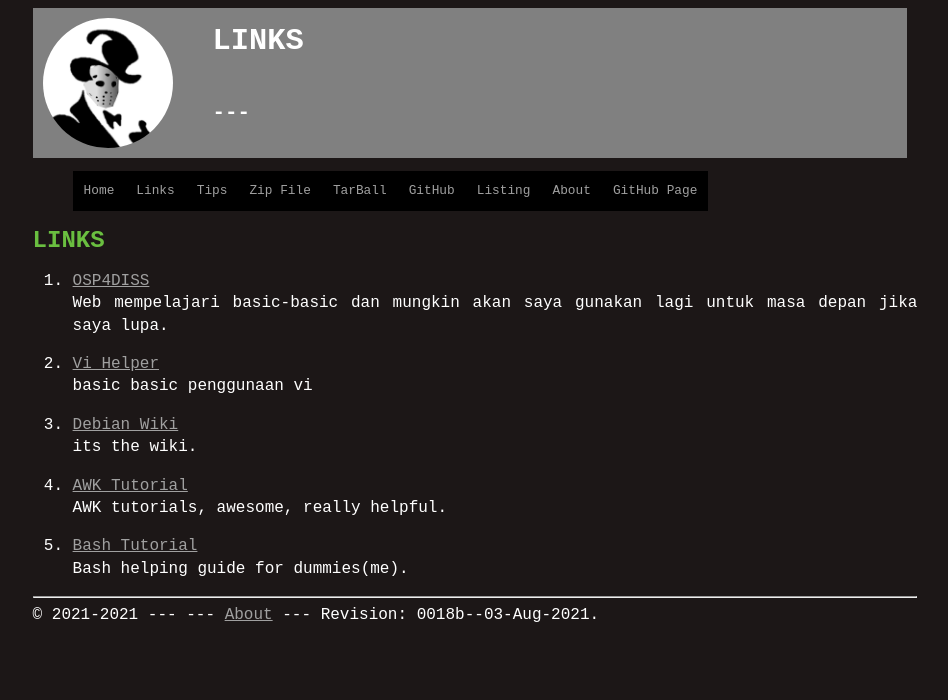
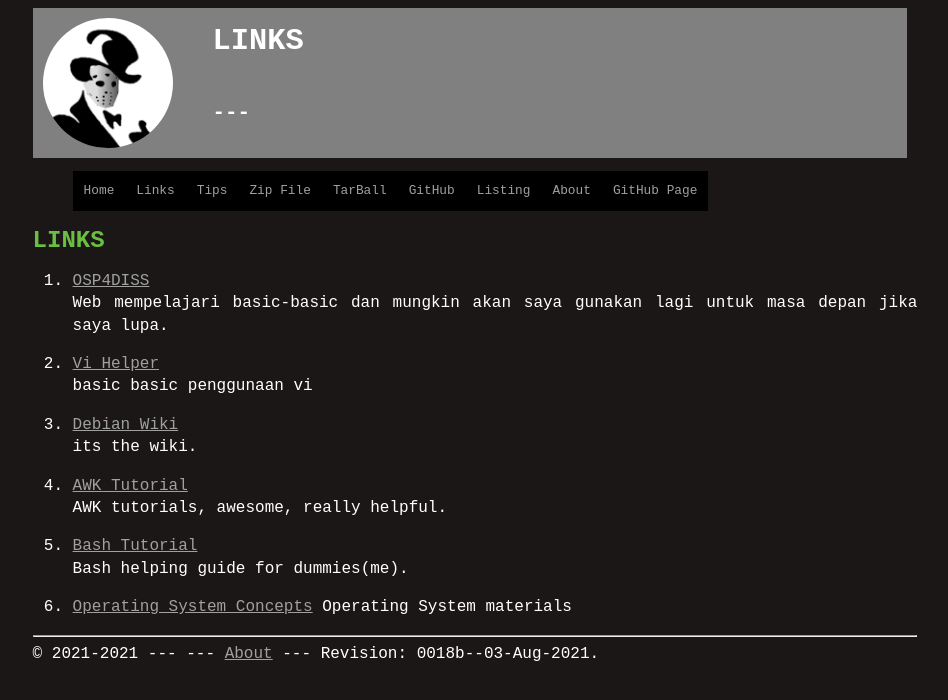
Before and after one commit to dickynasje/os212, a Jekyll site: the page built from links.md, in a window 1280 px wide. Shown: the top 700 px of the page, without its empty margins (165-1113 px from the left). Built offline with Jekyll 4.4.1, drawn with Linux system fonts in a browser that asks for light colours; our own code applies the rules of GitHub Pages for plain Markdown files.

Commit message:
Links Update

```diff
--- a/links.md
+++ b/links.md
@@ -19,3 +19,6 @@ AWK tutorials, awesome, really helpful.
 
 5. [Bash Tutorial](https://linuxconfig.org/bash-scripting-tutorial-for-beginners)<br>
 Bash helping guide for dummies(me).
+
+6. [Operating System Concepts](https://www.os-book.com/OS10/slide-dir/)
+Operating System materials
```
